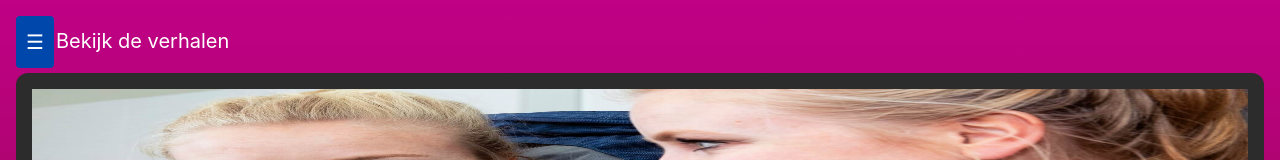
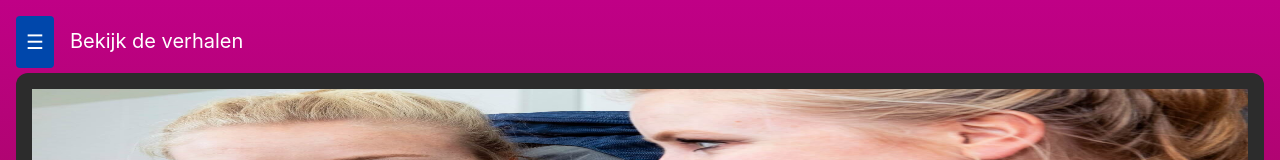
Before and after one commit to robijntje/Sanquin-Landing-Page, a Vue app: page /verhalen in a window 1280 px wide. Shown: the top 160 px of the page. Built offline with nearby package versions, Linux system fonts and the light colour scheme; a web font is replaced by a local one.

Commit message:
Updated header title margin
Updated the title of the header margin to be further away from the menu button.

```diff
--- a/src/assets/main.css
+++ b/src/assets/main.css
@@ -18,7 +18,7 @@ body {
 
   .header-title {
     font-size: 20px;
-    margin-left: 40px;
+    margin-left: 54px;
   }
 
   h1 {
```
